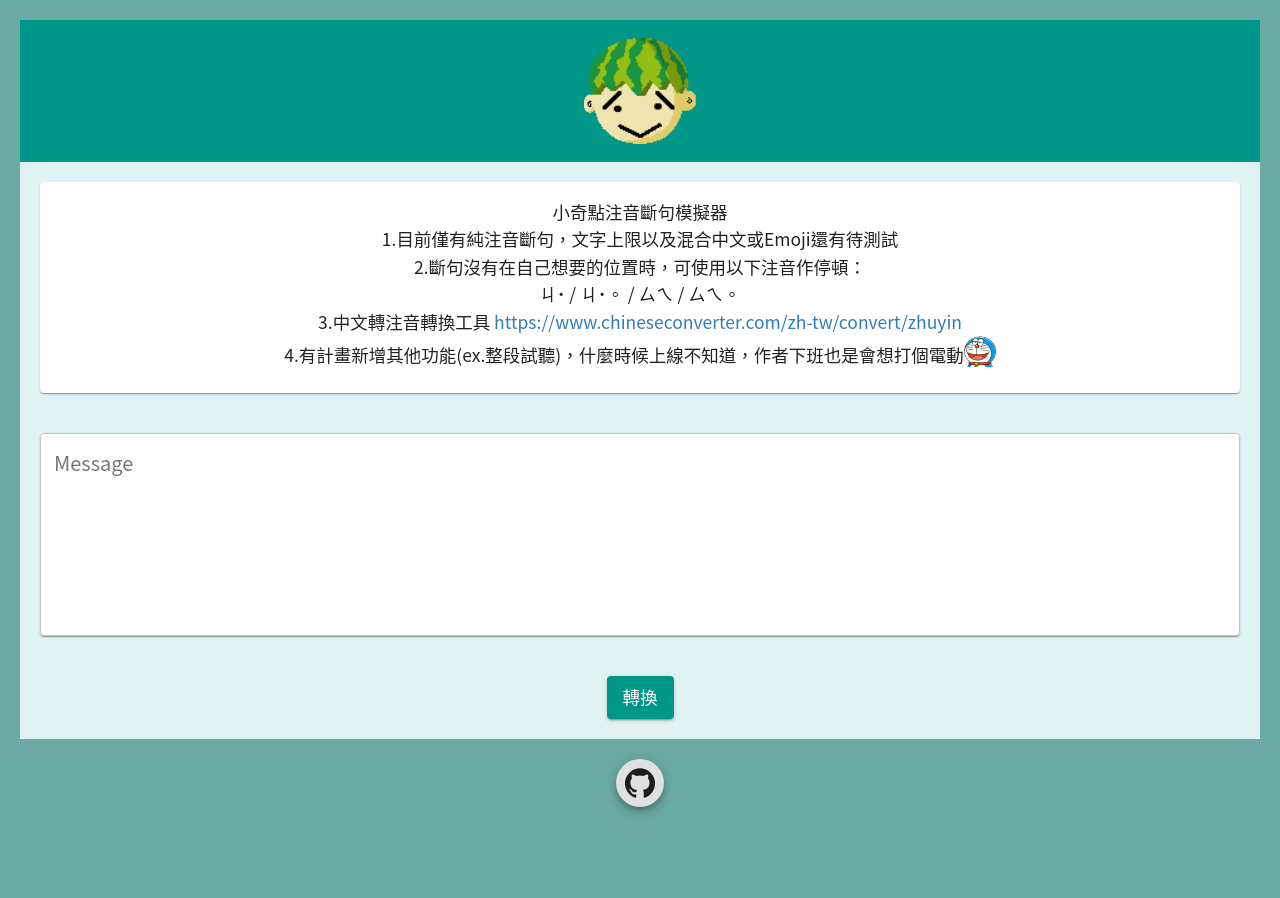
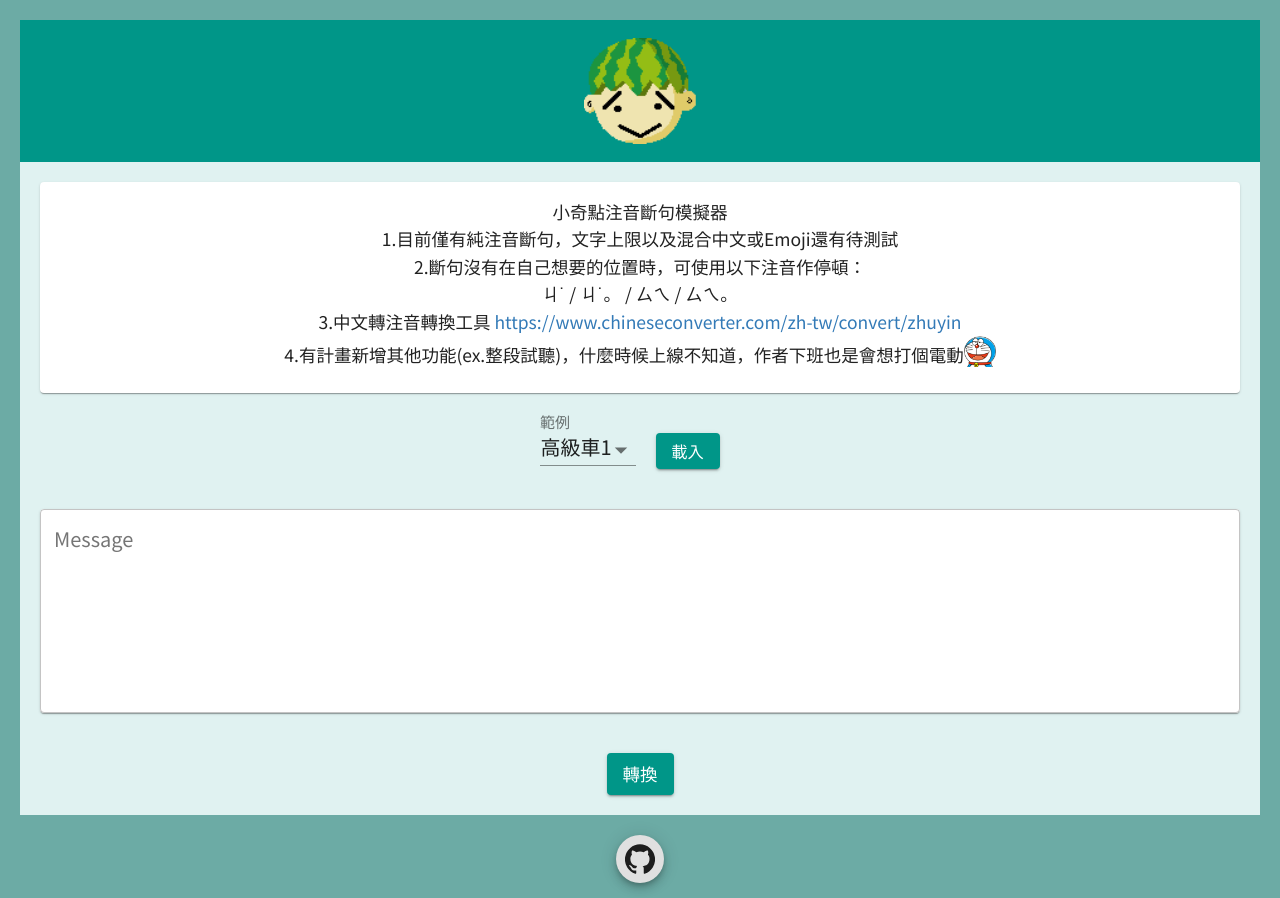
Before and after one commit to m3ntru/tgm3-bit-simulator, a React (Create React App) app: page / in a window 1280 px wide. Before the commit the page ends 822 px from the top, so only its background shows below. Built offline with nearby package versions, Linux system fonts and the light colour scheme.

Commit message:
version 0.1.2 (2020/6/21)
1.新增範本

```diff
--- a/package.json
+++ b/package.json
@@ -1,6 +1,6 @@
 {
   "name": "tgm3-bit-simulator",
-  "version": "0.1.1",
+  "version": "0.1.2",
   "private": true,
   "homepage": "http://m3ntru.github.io/tgm3-bit-simulator",
   "dependencies": {
--- a/public/index.html
+++ b/public/index.html
@@ -20,5 +20,8 @@
   <body>
     <noscript>You need to enable JavaScript to run this app.</noscript>
     <div id="root"></div>
+    <!--
+    打從娘胎出生至今已經 23 年 我從來沒有為任何人流過半滴眼淚 就連我爸媽出殯的那天我都是冷靜的 直到看完GBF生放 我才真正發現原來我是有情緒的人 只是從來沒有遇過一款像是GBF一樣懂得體諒玩家的佛心遊戲 我從小學開始就被周遭的人說 迷動漫是很幼稚的行為 但是今天我可以抬起頭驕傲的跟他們說：有玩GBF真好 別說日本 放眼全世界我想沒有一個遊戲敢送成這樣 為什麼?因為只有心中有愛的製作團隊懂得作出體諒玩家的遊戲 不懂這遊戲好在哪裡的人 我想肯定內心都不懂得愛吧 從今以後我也會將所有的收入投注在這款遊戲上 原因很簡單 因為這不只是遊戲 這是我值得用人生的全部去支持的一個IP 我希望它再活三十年 等到我能對兒孫炫耀 爸爸有支持過這款遊戲為止 對於想嘲笑我 嘲笑這款遊戲的人 我選擇放下仇恨 因為我知道每個人都有做錯選擇的時候 我會一直等待著他們悔改 因為遲早他們會承認 手機甚至所有平台遊戲裡 沒有一款比得上GBF的
+    -->
   </body>
 </html>
--- a/src/App.js
+++ b/src/App.js
@@ -6,10 +6,9 @@ import { ThemeProvider as MuiThemeProvider } from '@material-ui/core/styles';
 import { Fab } from '@material-ui/core/';
 import GitHubIcon from '@material-ui/icons/GitHub';
 
-
 const tgm3Theme = createMuiTheme({
   typography:  {
-    fontFamily: '"Noto Sans CJK TC"',
+    fontFamily: 'Noto Sans TC,sans-serif',
   },
 });
 
--- a/src/Components/MainConverter/index.js
+++ b/src/Components/MainConverter/index.js
@@ -4,13 +4,18 @@ import Converter from '../../model/Converter'
 import logoCgua from '../../img/tgm3Cgua.png';
 import logoOD from '../../img/tgm3OD.png';
 import logoAmon from '../../img/tgm3AMON.png';
-import { Container, Typography, Card, CardContent, Button, TextField, Paper } from '@material-ui/core/';
+import { Container, Typography, Card, CardContent, Button, TextField, Paper, FormControl, InputLabel, Select, MenuItem } from '@material-ui/core/';
+import Example from '../../example.json'
+import ReactPlayer from 'react-player'
 
 class MainConverter extends Component {
     state = {
         text: "",
         result: [],
         logo: logoCgua,
+        example : 0,
+        player: false,
+        playerLink: ''
     }
 
     handleChange = name => event => {
@@ -19,10 +24,23 @@ class MainConverter extends Component {
         });
     };
 
+    handleLoadClick = () => {
+        var exampleText = Example.case[this.state.example].origin;
+        var result = Converter.splitTextV1(exampleText, [".", "!", "?", ":", ";", ",", " "], 90);
+        this.setState({
+            text: exampleText,
+            logo: logoCgua,
+            player: true,
+            playerLink: Example.case[this.state.example].link,
+            result
+        })
+    }
+
     handleConverterClick = () => {
         if (this.state.text !== "") {
             if (this.state.text.toLowerCase() === "od9000") {
                 this.setState({
+                    player: false,
                     logo: logoOD,
                     text: '<message deleted>',
                     result: ['O什麼O啊，上一個O的，墳頭的草已經起飛了87cm囉。(๑′ܫ`)/ http://i.imgur.com/dvPGYeA.jpg https://www.twitch.tv/tetristhegrandmaster3/v/66031829 [warning]']
@@ -31,6 +49,7 @@ class MainConverter extends Component {
             else {
                 var result = Converter.splitTextV1(this.state.text, [".", "!", "?", ":", ";", ",", " "], 90);
                 this.setState({
+                    player: false,
                     logo: logoCgua,
                     result
                 })
@@ -60,6 +79,25 @@ render() {
                             </Typography>
                         </CardContent>
                     </Card>
+                    <FormControl>
+                        <InputLabel id="demo-simple-select-label">範例</InputLabel>
+                        <Select
+                            labelId="demo-simple-select-label"
+                            id="demo-simple-select"
+                            value={this.state.example}
+                            onChange={this.handleChange('example')}
+                        >
+                        {Example.case.map((data, index) => (
+                            <MenuItem key={data.id} value={data.id}>{data.title}</MenuItem>
+                        ))}
+                        </Select>
+                    </FormControl>
+                    <Button
+                        size="small"
+                        variant='contained'
+                        onClick={this.handleLoadClick}
+                        style={{ color: 'white', backgroundColor: '#009688', margin: '20px' }}
+                    >載入</Button>
                     <div style={{ padding: '20px' }}>
                         <TextField component={Paper}
                             multiline
@@ -76,6 +114,13 @@ render() {
                         onClick={this.handleConverterClick}
                         style={{ color: 'white', backgroundColor: '#009688', margin: '20px' }}
                     >轉換</Button>
+                    {(this.state.player)?
+                    <ReactPlayer
+                        style={{ margin: 'auto', padding: '20px' }}
+                        url = {this.state.playerLink}
+                        controls = {true}
+                    />:
+                    ''}
                     <ResultList result={this.state.result} />
                 </div>
             </Container>
--- /dev/null
+++ b/src/example.json
@@ -0,0 +1,56 @@
+{
+    "case" : [
+        {
+            "id" : 0,
+            "title" : "高級車1",
+            "link" : "https://youtu.be/I8YJLZ3qeU8",
+            "origin" : "ㄨㄛˇㄩˇㄈㄨˋㄑㄧㄣ-ㄅㄨˋㄒㄧㄤ-ㄐㄧㄢˋㄧˇㄧㄡˇㄦˋㄋㄧㄢˊㄩˊㄌㄜ˙，ㄨㄛˇㄗㄨㄟˋㄅㄨˋㄋㄥˊㄨㄤˋㄐㄧˋㄉㄜ˙ㄕˋㄊㄚ-ㄉㄜ˙ㄅㄟˋㄧㄥˇ。 ㄨㄛˇㄘㄨㄥˊㄅㄟˇㄐㄧㄥ-ㄉㄠˋㄒㄩˊㄓㄡ-，ㄉㄚˇㄙㄨㄢˋㄍㄣ-ㄓㄜ˙ㄈㄨˋㄑㄧㄣ-ㄅㄣ-ㄙㄤ-ㄏㄨㄟˊㄐㄧㄚ-。ㄉㄠˋㄌㄜ˙ㄒㄩˊㄓㄡ-ㄏㄡˋㄧㄝˇㄒㄩˇㄕˋㄧㄣ-ㄨㄟˊㄍㄨㄛˋㄩˊㄆㄧˊㄅㄟˋ，ㄅㄨˊㄒㄧㄥˋㄓㄨㄟ-ㄓㄨㄤˋㄌㄜ˙ㄏㄟ-ㄙㄜˋㄉㄜ˙ㄍㄠ-ㄐㄧˊㄔㄜ-",
+            "split" : [
+                "ㄨㄛˇㄩˇㄈㄨˋㄑㄧㄣ-ㄅㄨˋㄒㄧㄤ-ㄐㄧㄢˋㄧˇㄧㄡˇㄦˋㄋㄧㄢˊㄩˊㄌㄜ˙，ㄨㄛˇㄗㄨㄟˋㄅㄨˋㄋㄥˊㄨㄤˋㄐㄧˋㄉㄜ˙ㄕˋㄊㄚ-ㄉㄜ˙ㄅㄟˋㄧㄥˇ。",
+                "ㄨㄛˇㄘㄨㄥˊㄅㄟˇㄐㄧㄥ-ㄉㄠˋㄒㄩˊㄓㄡ-，ㄉㄚˇㄙㄨㄢˋㄍㄣ-ㄓㄜ˙ㄈㄨˋㄑㄧㄣ-ㄅㄣ-ㄙㄤ-ㄏㄨㄟˊㄐㄧㄚ-。ㄉㄠˋㄌㄜ˙ㄒㄩˊㄓㄡ-ㄏㄡˋㄧㄝˇㄒㄩˇㄕˋㄧㄣ-ㄨㄟˊㄍㄨ",
+                "ㄛˋㄩˊㄆㄧˊㄅㄟˋ，ㄅㄨˊㄒㄧㄥˋㄓㄨㄟ-ㄓㄨㄤˋㄌㄜ˙ㄏㄟ-ㄙㄜˋㄉㄜ˙ㄍㄠ-ㄐㄧˊㄔㄜ-"
+            ]
+
+        }
+        ,{
+            "id" : 1,
+            "title" : "高級車2",
+            "link" : "https://youtu.be/BpT77IZ3jss",
+            "origin" : "ㄨㄛˇㄩˇㄈㄨˋㄑㄧㄣ-ㄅㄨˋㄒㄧㄤ-ㄐㄧㄢˋㄧˇㄧㄡˇㄦˋㄋㄧㄢˊㄩˊㄌㄜ˙，ㄨㄛˇㄗㄨㄟˋㄅㄨˋㄋㄥˊㄨㄤˋㄐㄧˋㄉㄜ˙ㄕˋㄊㄚ-ㄉㄜ˙ㄅㄟˋㄧㄥˇ。 ㄨㄛˇㄘㄨㄥˊㄅㄟˇㄐㄧㄥ-ㄉㄠˋㄒㄩˊㄓㄡ-，ㄉㄚˇㄙㄨㄢˋㄍㄣ-ㄓㄜ˙ㄈㄨˋㄑㄧㄣ-ㄅㄣ-ㄙㄤ-ㄏㄨㄟˊㄐㄧㄚ-。ㄉㄠˋㄌㄜ˙ㄒㄩˊㄓㄡ-ㄏㄡˋㄧㄝˇㄒㄩˇㄕˋㄧㄣ-ㄨㄟˋㄐ˙ㄍㄨㄛˋㄩˊㄆㄧˊㄅㄟˋ，ㄅㄨˊㄒㄧㄥˋㄓㄨㄟ-ㄓㄨㄤˋㄌㄜ˙ㄏㄟ-ㄙㄜˋㄉㄜ˙ㄍㄠ-ㄐㄧˊㄔㄜ-",
+            "split" : [
+                "ㄨㄛˇㄩˇㄈㄨˋㄑㄧㄣ-ㄅㄨˋㄒㄧㄤ-ㄐㄧㄢˋㄧˇㄧㄡˇㄦˋㄋㄧㄢˊㄩˊㄌㄜ˙，ㄨㄛˇㄗㄨㄟˋㄅㄨˋㄋㄥˊㄨㄤˋㄐㄧˋㄉㄜ˙ㄕˋㄊㄚ-ㄉㄜ˙ㄅㄟˋㄧㄥˇ。",
+                "ㄨㄛˇㄘㄨㄥˊㄅㄟˇㄐㄧㄥ-ㄉㄠˋㄒㄩˊㄓㄡ-，ㄉㄚˇㄙㄨㄢˋㄍㄣ-ㄓㄜ˙ㄈㄨˋㄑㄧㄣ-ㄅㄣ-ㄙㄤ-ㄏㄨㄟˊㄐㄧㄚ-。ㄉㄠˋㄌㄜ˙ㄒㄩˊㄓㄡ-ㄏㄡˋㄧㄝˇㄒㄩˇㄕˋㄧㄣ-ㄨㄟˋㄐ˙",
+                "ㄍㄨㄛˋㄩˊㄆㄧˊㄅㄟˋ，ㄅㄨˊㄒㄧㄥˋㄓㄨㄟ-ㄓㄨㄤˋㄌㄜ˙ㄏㄟ-ㄙㄜˋㄉㄜ˙ㄍㄠ-ㄐㄧˊㄔㄜ-"
+            ]
+
+        }
+        ,{
+            "id" : 2,
+            "title" : "虞美人1",
+            "link" : "https://youtu.be/Vu5cFA8x9ps",
+            "origin" : "ㄩˊ ㄇㄟˇ ㄖㄣˊ。ㄙㄟ。ㄙㄟ。ㄋㄢˊ ㄙㄨㄥˋ。ㄌㄧˇ ㄏㄡˋ ㄓㄨˇ。ㄙㄟ。ㄙㄟ。ㄒㄧㄥ ㄓ ㄍㄨˇㄓㄢˋㄏㄜˊㄕˊㄌㄧㄠˇ。ㄈㄣ ㄕㄨˋㄉㄚˇㄉㄨㄛ ㄕㄠˇ。ㄙㄟ。ㄙㄟ。ㄙㄟ。ㄙㄟ。ㄑㄧㄢ ㄨㄢˋ ㄉㄧ ㄅㄧㄠ ㄏㄨㄛˇ ㄉㄚˇ ㄈㄥ 。ㄊㄠˊㄅㄧㄥ ㄅㄨˋㄎㄢ ㄐㄧㄚ ㄅㄢ ㄊㄠˊㄨㄤˊㄓㄨㄥ。ㄙㄟㄙㄟㄙㄟㄙㄟㄙㄟㄙㄟㄙㄟㄙㄟㄙㄟ。ㄙㄟ。ㄙㄟ。ㄙㄟ。ㄙㄟ。ㄔㄨ ㄒㄩㄢˇㄕㄨㄚ ㄖㄡˋㄌㄧㄤˇㄑㄧㄢ ㄨㄢˋ。ㄓˇㄩㄥˋㄕㄨㄤ ㄉㄠ ㄎㄢˇ。ㄙㄟ ㄙㄟㄙㄟㄙㄟㄙㄟㄙㄟㄙㄟㄙㄟㄙㄟㄙㄟㄙㄟㄙㄟㄙㄟㄙㄟㄙㄟ。ㄙㄟ。ㄙㄟ。ㄙㄟ。ㄙㄟ。ㄙㄟ。ㄑㄧㄥˇㄨㄣˋㄏㄞˊㄧㄠˋㄉㄚˇㄉㄨㄛ ㄐㄧㄡˇ。ㄓˇㄕㄥˋㄨˇㄍㄨㄢˋㄏㄨㄥˊㄕㄨㄟˇㄒㄧㄤˇㄊㄡ ㄌㄧㄡ 。",
+            "split" : [
+                "ㄩˊ ㄇㄟˇ ㄖㄣˊ。ㄙㄟ。ㄙㄟ。ㄋㄢˊ ㄙㄨㄥˋ。ㄌㄧˇ ㄏㄡˋ ㄓㄨˇ。ㄙㄟ。ㄙㄟ。ㄒㄧㄥ ㄓ ㄍㄨˇㄓㄢˋㄏㄜˊㄕˊㄌㄧㄠˇ。ㄈㄣ ㄕㄨˋㄉㄚˇㄉㄨㄛ",
+                "ㄕㄠˇ。ㄙㄟ。ㄙㄟ。ㄙㄟ。ㄙㄟ。ㄑㄧㄢ ㄨㄢˋ ㄉㄧ ㄅㄧㄠ ㄏㄨㄛˇ ㄉㄚˇ ㄈㄥ 。ㄊㄠˊㄅㄧㄥ ㄅㄨˋㄎㄢ ㄐㄧㄚ ㄅㄢ",
+                "ㄊㄠˊㄨㄤˊㄓㄨㄥ。ㄙㄟㄙㄟㄙㄟㄙㄟㄙㄟㄙㄟㄙㄟㄙㄟㄙㄟ。ㄙㄟ。ㄙㄟ。ㄙㄟ。ㄙㄟ。ㄔㄨ ㄒㄩㄢˇㄕㄨㄚ ㄖㄡˋㄌㄧㄤˇㄑㄧㄢ ㄨㄢˋ。ㄓˇㄩㄥˋㄕㄨㄤ ㄉㄠ ㄎㄢˇ。ㄙㄟ",
+                "ㄙㄟㄙㄟㄙㄟㄙㄟㄙㄟㄙㄟㄙㄟㄙㄟㄙㄟㄙㄟㄙㄟㄙㄟㄙㄟㄙㄟ。ㄙㄟ。ㄙㄟ。ㄙㄟ。ㄙㄟ。ㄙㄟ。ㄑㄧㄥˇㄨㄣˋㄏㄞˊㄧㄠˋㄉㄚˇㄉㄨㄛ",
+                "ㄐㄧㄡˇ。ㄓˇㄕㄥˋㄨˇㄍㄨㄢˋㄏㄨㄥˊㄕㄨㄟˇㄒㄧㄤˇㄊㄡ ㄌㄧㄡ 。"
+            ]
+
+        }
+        ,{
+            "id" : 3,
+            "title" : "虞美人2",
+            "link" : "https://youtu.be/zoe9gDS8-jQ",
+            "origin" : "ㄩˊ-ㄇㄟˇ-ㄖㄣˊ。ㄐ˙ㄋㄢˊ-ㄙㄨㄥˋ。ㄌㄧˇ-ㄏㄡˋ-ㄓㄨˇ。ㄙㄟ。ㄐ˙ㄒㄧㄥ-ㄓ-ㄍㄨˇㄓㄢˋㄏㄜˊㄕˊㄌㄧㄠˇ。ㄈㄣ-ㄕㄨˋㄉㄚˇㄉㄨㄛ-ㄕㄠˇ。ㄙㄟ。ㄙㄟ。ㄙㄟ。ㄙㄟ。ㄑㄧㄢ-ㄨㄢˋ-ㄉㄧ-ㄅㄧㄠ-ㄏㄨㄛˇ-ㄉㄚˇ-ㄈㄥ-。ㄊㄠˊㄅㄧㄥ-ㄅㄨˋㄎㄢ-ㄐㄧㄚ-ㄅㄢ-ㄊㄠˊㄨㄤˊㄓㄨㄥ。ㄙㄟㄙㄟㄙㄟㄙㄟㄙㄟㄙㄟㄙㄟㄙㄟ。ㄙㄟ。ㄙㄟ。ㄙㄟ。ㄙㄟ。ㄙㄟ。ㄔㄨ-ㄒㄩㄢˇㄕㄨㄚ-ㄖㄡˋㄌㄧㄤˇㄑㄧㄢ-ㄨㄢˋ。ㄓˇㄩㄥˋㄕㄨㄤ-ㄉㄠ-ㄎㄢˇ。ㄙㄟ。ㄙㄟ。ㄙㄟㄙㄟㄙㄟㄙㄟㄙㄟㄙㄟㄐ˙。ㄙㄟ-ㄙㄟ-ㄙㄟ-ㄙㄟ-ㄙㄟ-ㄙㄟ-ㄙㄟ-ㄙㄟ-ㄙㄟ-ㄑㄧㄥˇㄨㄣˋㄏㄞˊㄧㄠˋㄉㄚˇㄉㄨㄛ-ㄐㄧㄡˇㄐ˙。ㄓˇㄕㄥˋㄨˇㄍㄨㄢˋㄏㄨㄥˊㄕㄨㄟˇㄒㄧㄤˇㄊㄡ-ㄌㄧㄡ-。",
+            "split" : [
+                "ㄩˊ-ㄇㄟˇ-ㄖㄣˊ。ㄐ˙ㄋㄢˊ-ㄙㄨㄥˋ。ㄌㄧˇ-ㄏㄡˋ-ㄓㄨˇ。ㄙㄟ。ㄐ˙ㄒㄧㄥ-ㄓ-ㄍㄨˇㄓㄢˋㄏㄜˊㄕˊㄌㄧㄠˇ。ㄈㄣ-ㄕㄨˋㄉㄚˇㄉㄨㄛ-ㄕㄠˇ。ㄙㄟ。ㄙㄟ。ㄙㄟ。ㄙㄟ。",
+                "ㄑㄧㄢ-ㄨㄢˋ-ㄉㄧ-ㄅㄧㄠ-ㄏㄨㄛˇ-ㄉㄚˇ-ㄈㄥ-。ㄊㄠˊㄅㄧㄥ-ㄅㄨˋㄎㄢ-ㄐㄧㄚ-ㄅㄢ-ㄊㄠˊㄨㄤˊㄓㄨㄥ。ㄙㄟㄙㄟㄙㄟㄙㄟㄙㄟㄙㄟㄙㄟㄙㄟ。ㄙㄟ。ㄙㄟ。ㄙㄟ。ㄙㄟ。ㄙㄟ。",
+                "ㄔㄨ-ㄒㄩㄢˇㄕㄨㄚ-ㄖㄡˋㄌㄧㄤˇㄑㄧㄢ-ㄨㄢˋ。ㄓˇㄩㄥˋㄕㄨㄤ-ㄉㄠ-ㄎㄢˇ。ㄙㄟ。ㄙㄟ。ㄙㄟㄙㄟㄙㄟㄙㄟㄙㄟㄙㄟㄐ˙。ㄙㄟ-ㄙㄟ-ㄙㄟ-ㄙㄟ-ㄙㄟ-ㄙㄟ-ㄙㄟ-ㄙㄟ-ㄙㄟ-",
+                "ㄑㄧㄥˇㄨㄣˋㄏㄞˊㄧㄠˋㄉㄚˇㄉㄨㄛ-ㄐㄧㄡˇㄐ˙。ㄓˇㄕㄥˋㄨˇㄍㄨㄢˋㄏㄨㄥˊㄕㄨㄟˇㄒㄧㄤˇㄊㄡ-ㄌㄧㄡ-。"
+            ]
+
+        }
+
+    ]
+}
```
Also changed, not shown: 1 other file (tests, documents, lock files or other folders).
